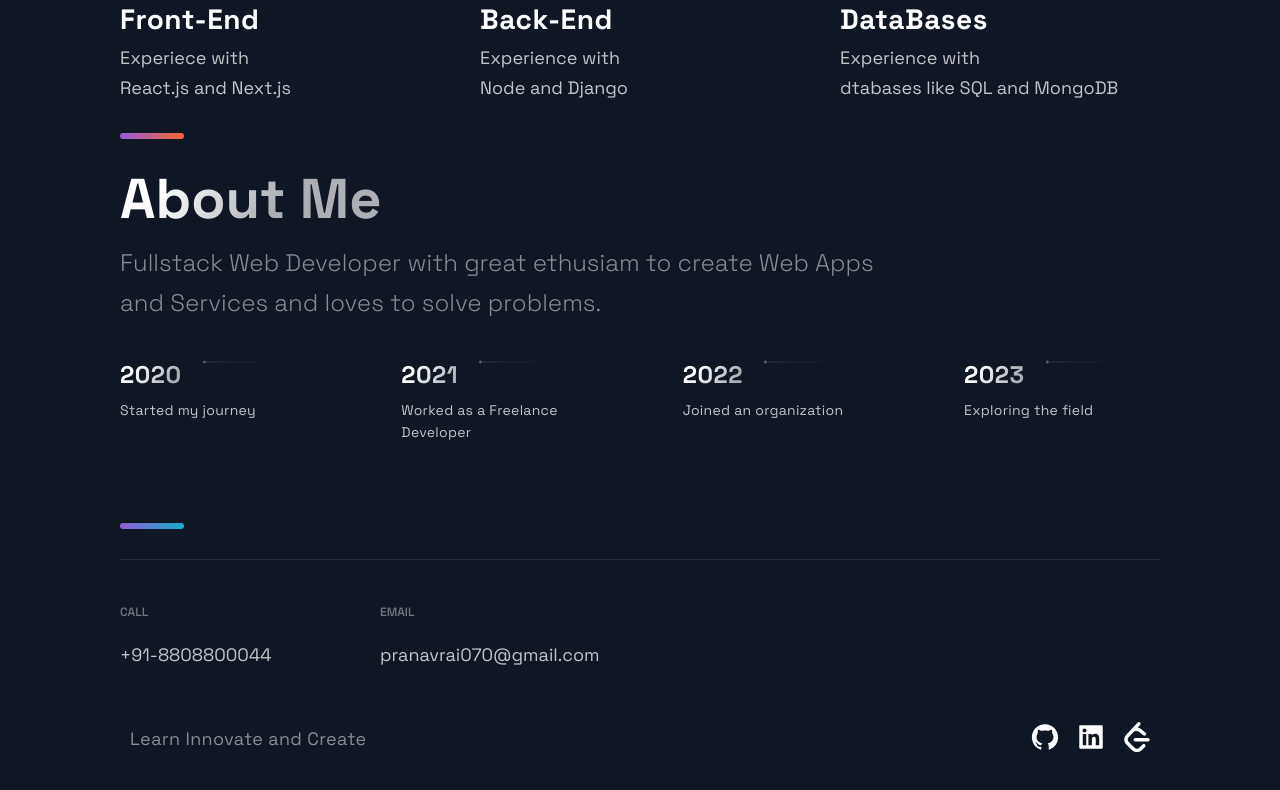
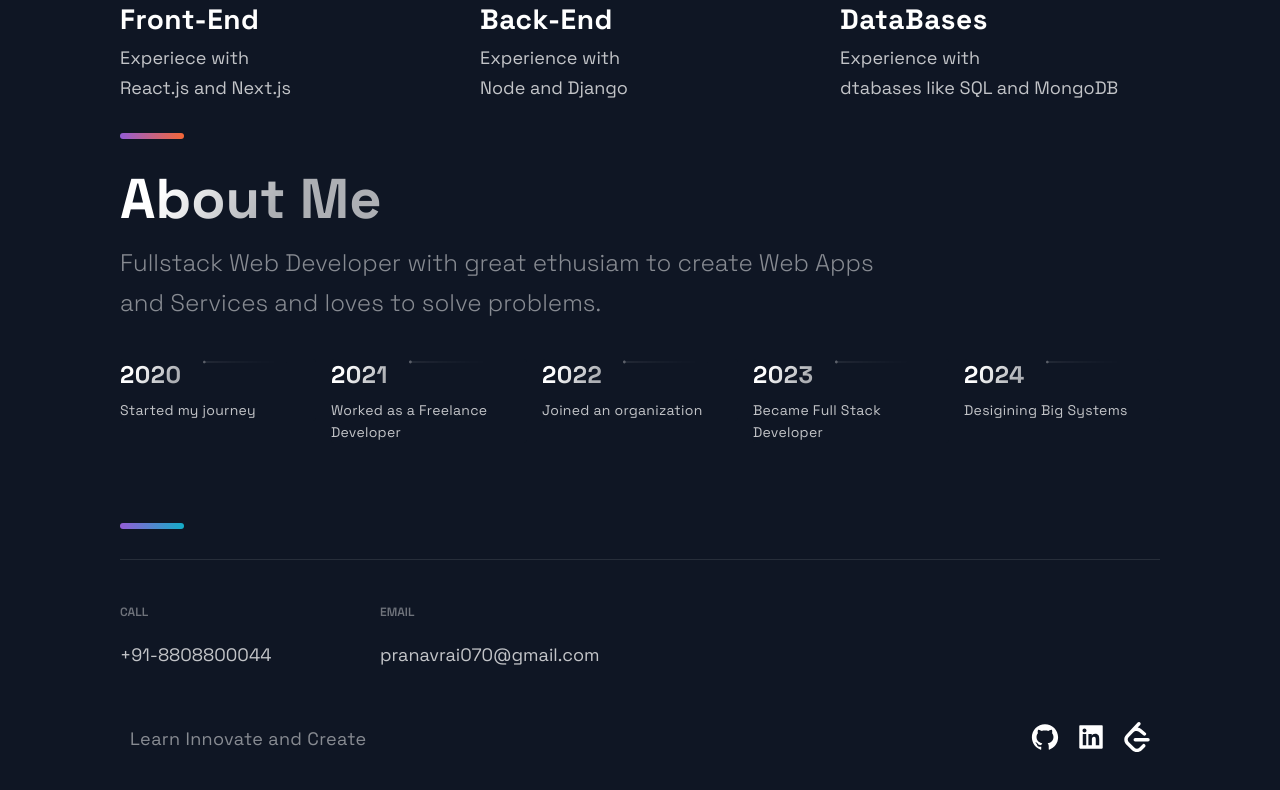
Before and after one commit to pranavrai070/next_portfolio, a Next.js app: page / in a window 1280 px wide. Shown: the part 3170-3960 px from the top of the page. Built offline with nearby package versions, Linux system fonts and the light colour scheme.

Commit message:
year updated

```diff
--- a/src/constants/constants.js
+++ b/src/constants/constants.js
@@ -59,5 +59,6 @@ export const TimeLineData = [
   { year: 2020, text: 'Started my journey',},
   { year: 2021, text: 'Worked as a Freelance Developer', },
   { year: 2022, text: 'Joined an organization', },
-  { year: 2023, text: 'Exploring the field', },
+  { year: 2023, text: 'Became Full Stack Developer', },
+  { year: 2024, text: 'Desigining Big Systems',},
 ];
```
